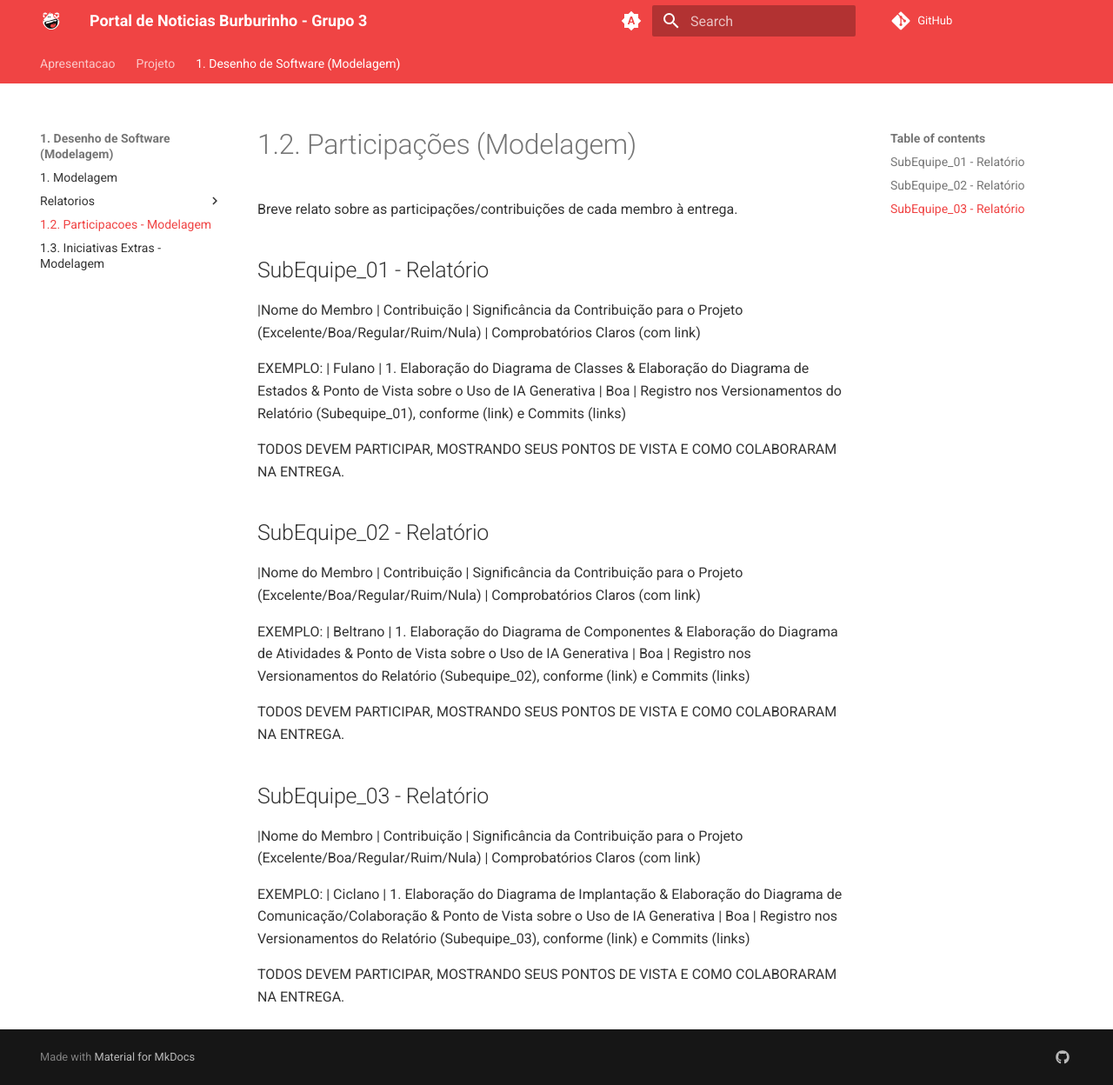
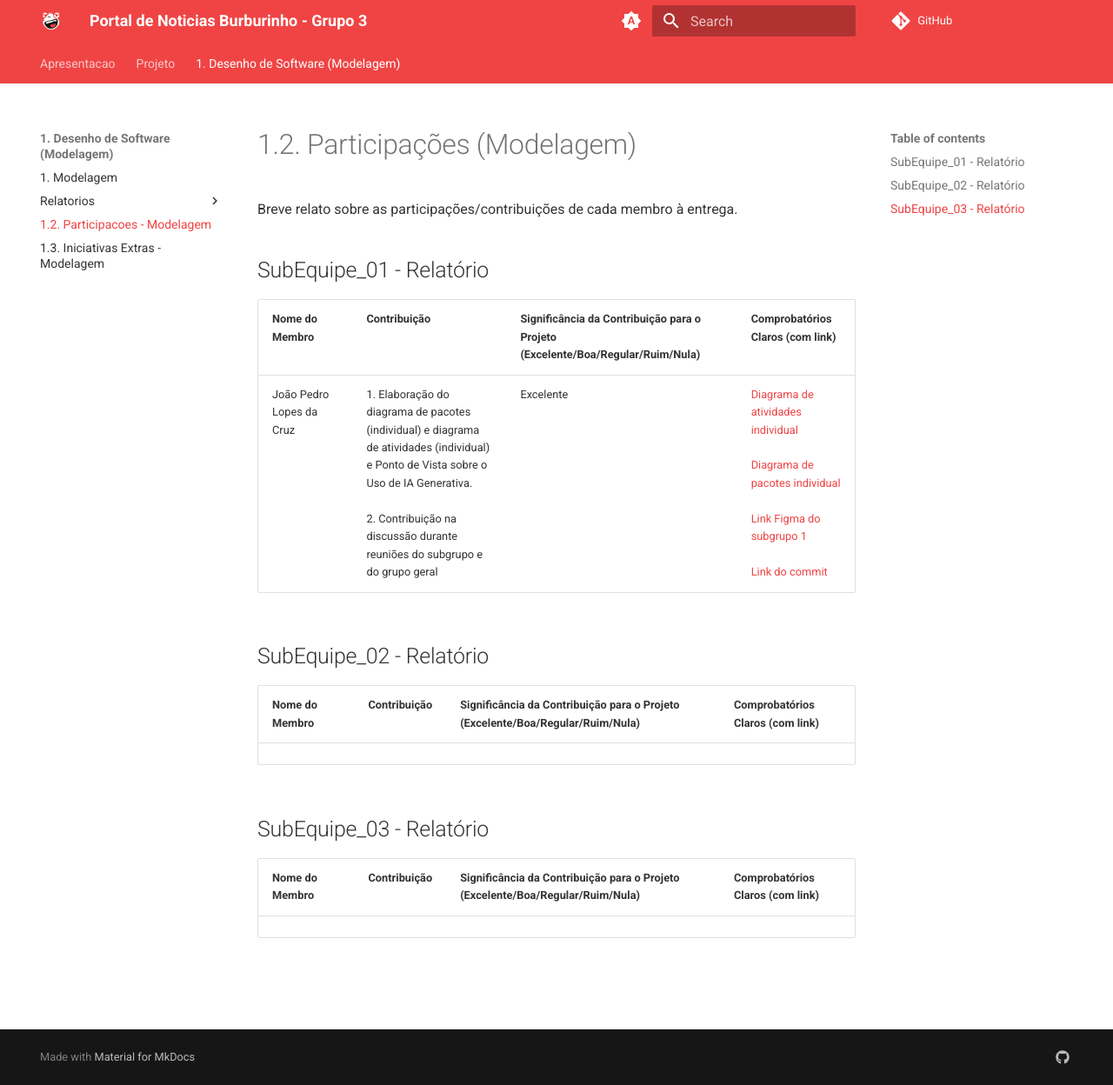
Before and after one commit to UnBArqDsw2026-2-Turma01/2026.2-T01-_G3_ProjetoPortalNoticias_Entrega_02, an MkDocs documentation site: the page built from docs/Base/1.2.ParticipacoesModelagem.md, in a window 1280 px wide and 1248 px high. Shown: the whole window at 87% size. Built offline with MkDocs 1.6.1 and Material for MkDocs 9.7.7, drawn with Linux system fonts in a browser that asks for light colours; comment, search, counter and statistics services are not loaded.

```diff
--- a/docs/Base/1.2.ParticipacoesModelagem.md
+++ b/docs/Base/1.2.ParticipacoesModelagem.md
@@ -5,28 +5,16 @@ Breve relato sobre as participações/contribuições de cada membro à entrega.
 ## SubEquipe_01 - Relatório
 
 |Nome do Membro | Contribuição | Significância da Contribuição para o Projeto (Excelente/Boa/Regular/Ruim/Nula) | Comprobatórios Claros (com link)
-
-EXEMPLO:
-| Fulano  |  1. Elaboração do Diagrama de Classes &  Elaboração do Diagrama de Estados & Ponto de Vista sobre o Uso de IA Generativa | Boa | Registro nos Versionamentos do Relatório (Subequipe_01), conforme (link) e Commits (links)
-
-TODOS DEVEM PARTICIPAR, MOSTRANDO SEUS PONTOS DE VISTA E COMO COLABORARAM NA ENTREGA.
-
+|---------- | ---------- |------------ | --------------- |
+| João Pedro Lopes da Cruz | 1. Elaboração do diagrama de pacotes (individual) e diagrama de atividades (individual) e Ponto de Vista sobre o Uso de IA Generativa.<br><br> 2. Contribuição na discussão durante reuniões do subgrupo e do grupo geral | Excelente | [Diagrama de atividades individual](../assets/subGrupo1/atividadesJoao.png)<br><br>[Diagrama de pacotes individual](../assets/subGrupo1/atividadesJoao.png)<br><br> [Link Figma do subgrupo 1](https://www.figma.com/folder_invite/redeem/bYT8YFg310GbasvMe9dqq4)<br><br>[Link do commit]() |
 
 ## SubEquipe_02 - Relatório
+|Nome do Membro | Contribuição | Significância da Contribuição para o Projeto (Excelente/Boa/Regular/Ruim/Nula) | Comprobatórios Claros (com link)|
+|---------- | ---------- |------------ | --------------- |
 
-|Nome do Membro | Contribuição | Significância da Contribuição para o Projeto (Excelente/Boa/Regular/Ruim/Nula) | Comprobatórios Claros (com link)
-
-EXEMPLO:
-| Beltrano  |  1. Elaboração do Diagrama de Componentes &  Elaboração do Diagrama de Atividades & Ponto de Vista sobre o Uso de IA Generativa | Boa | Registro nos Versionamentos do Relatório (Subequipe_02), conforme (link) e Commits (links)
-
-TODOS DEVEM PARTICIPAR, MOSTRANDO SEUS PONTOS DE VISTA E COMO COLABORARAM NA ENTREGA.
 
 
 ## SubEquipe_03 - Relatório
 
-|Nome do Membro | Contribuição | Significância da Contribuição para o Projeto (Excelente/Boa/Regular/Ruim/Nula) | Comprobatórios Claros (com link)
-
-EXEMPLO:
-| Ciclano  |  1. Elaboração do Diagrama de Implantação &  Elaboração do Diagrama de Comunicação/Colaboração & Ponto de Vista sobre o Uso de IA Generativa | Boa | Registro nos Versionamentos do Relatório (Subequipe_03), conforme (link) e Commits (links)
-
-TODOS DEVEM PARTICIPAR, MOSTRANDO SEUS PONTOS DE VISTA E COMO COLABORARAM NA ENTREGA.
+|Nome do Membro | Contribuição | Significância da Contribuição para o Projeto (Excelente/Boa/Regular/Ruim/Nula) | Comprobatórios Claros (com link)|
+|---------- | ---------- |------------ | --------------- |
```
Also changed, not shown: docs/Base/Relatórios/1.1.1.SubEquipe_01.md (+111 -49 lines), docs/assets/subGrupo1/atividadesJoao.png (added), docs/assets/subGrupo1/pacotesJoao.png (added).
